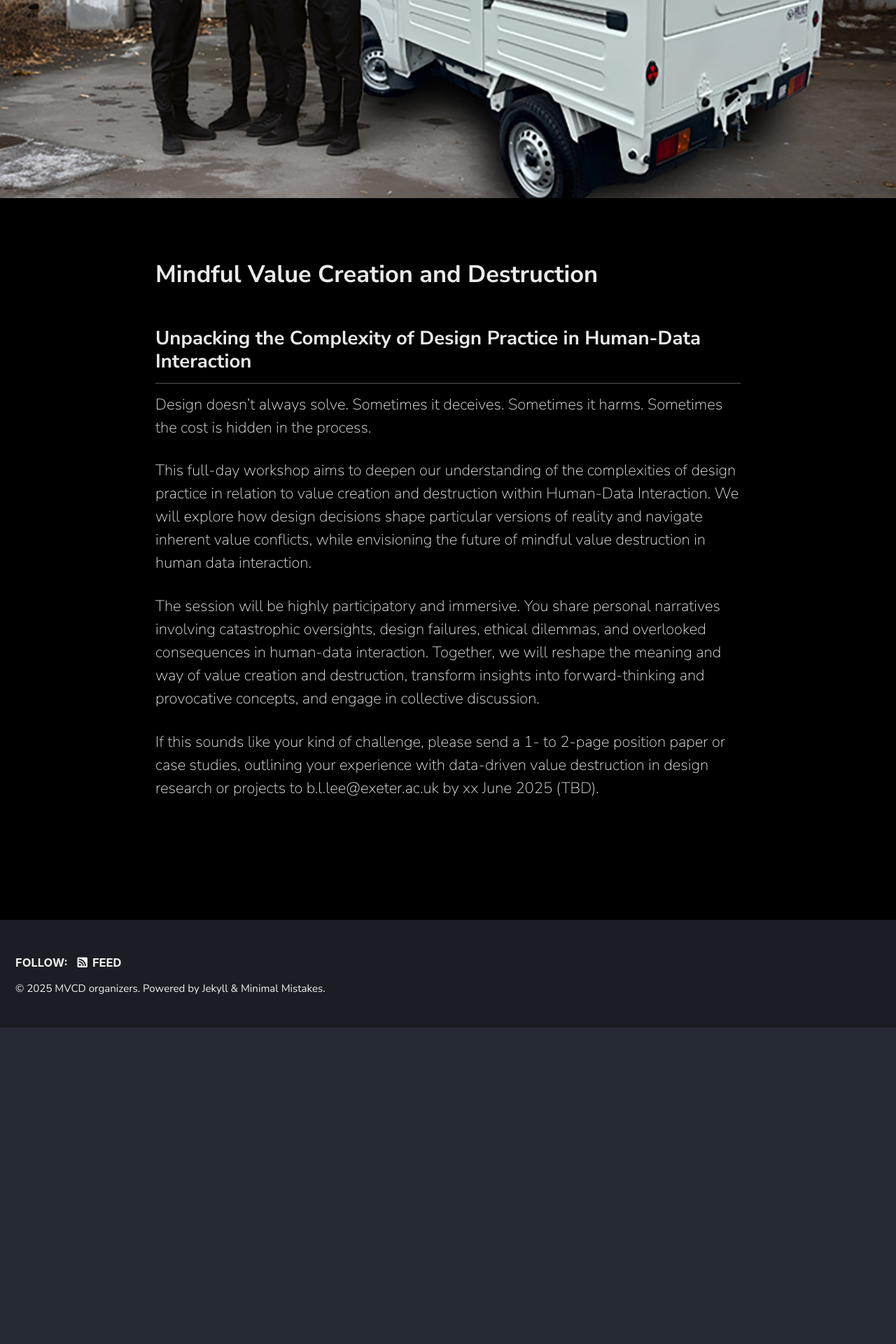
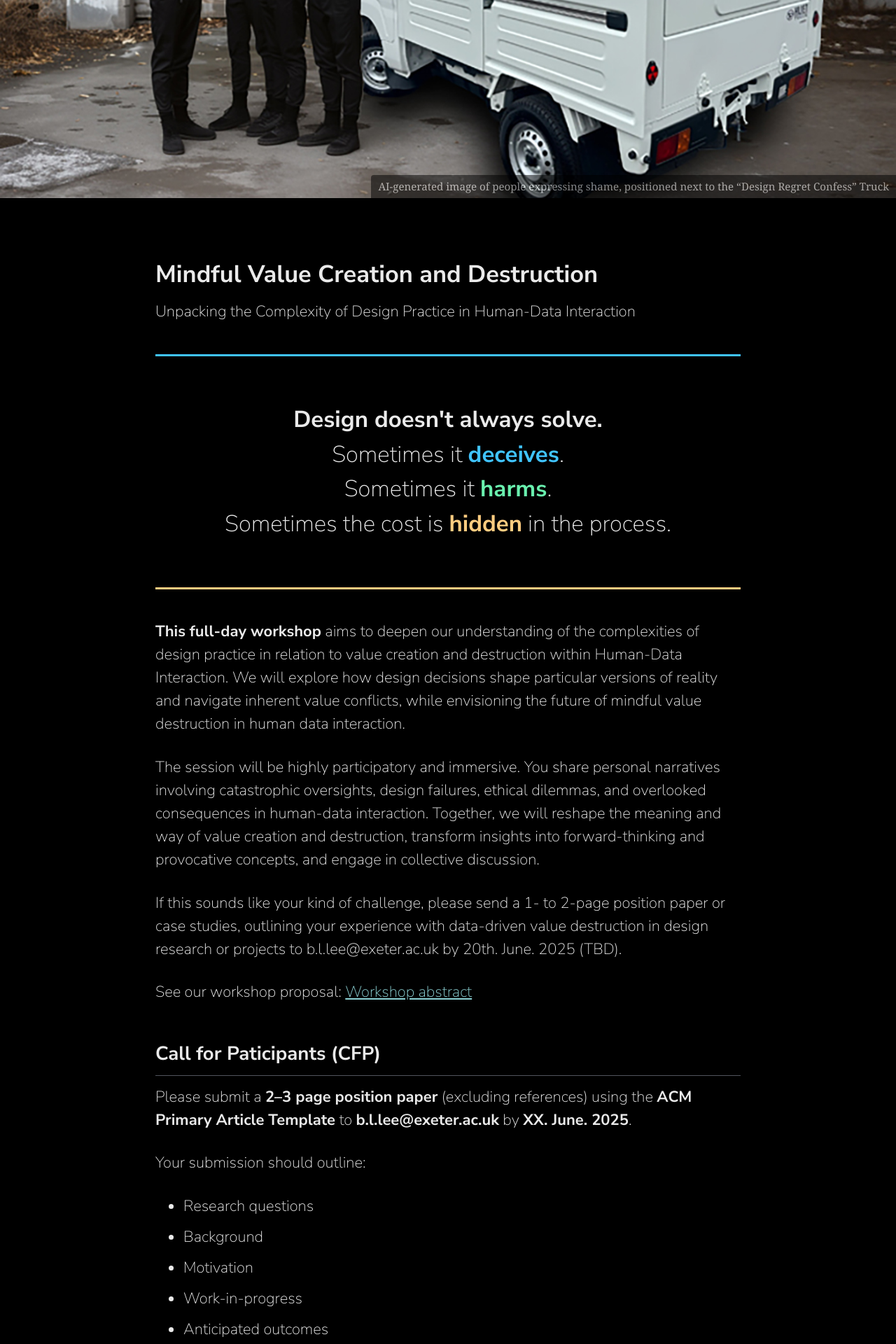
Before and after one commit to mindfluct2025/mindfluct2025.github.io, a Jekyll site: the page built from index.html, in a window 1280 px wide. Shown: the part 406-2326 px from the top of the page at 70% size. Built offline with Jekyll 4.4.1, drawn with Linux system fonts in a browser that asks for light colours; cached includes are drawn as plain includes; the list of posts is cut into pages by our own code; before the commit the page ends 1874 px from its top, so only the background shows below that; some of the changed text lies outside the part shown.

Commit message:
landing page update

```diff
--- /dev/null
+++ b/_includes/cfp.html
@@ -0,0 +1,35 @@
+<h2>Call for Paticipants (CFP)</h2>
+<p>
+Please submit a <b>2–3 page position paper</b> (excluding references) using the <b>ACM Primary Article Template</b> to <b>b.l.lee@exeter.ac.uk</b> by <b>XX. June. 2025</b>.
+</p>
+<p>Your submission should outline:</p>
+<ul>
+  <li>Research questions</li>
+  <li>Background</li>
+  <li>Motivation</li>
+  <li>Work-in-progress</li>
+  <li>Anticipated outcomes</li>
+</ul>
+<p>The paper should relate to the workshop theme and can take either a <b>positioning</b> or <b>pictorial</b> format. Submissions will be evaluated based on <b>relevance, quality, and diversity</b>.</p>
+
+<h3>Topics of Interest</h3>
+<p>We invite submissions that explore:</p>
+<ul>
+  <li>Mindful value creation and destruction in data-driven design</li>
+  <li>Ethical dilemmas and unintended consequences in Human-Data Interaction</li>
+  <li>Critical reflections on complex design practices</li>
+  <li>Alternative narratives challenging dominant views of innovation</li>
+  <li>Speculative and participatory methods for navigating value tensions</li>
+  <li>Cross-disciplinary perspectives (e.g., sustainable design, more-than-human, STS)</li>
+</ul>
+
+<h3>Important Dates</h3>
+<ul>
+  <li><b>Submission deadline:</b> 20th. June. 2025</li>
+  <li><b>Notification of acceptance:</b> 25th. June. 2025</li>
+  <li><b>Workshop date:</b> 6th. July. 2025</li>
+</ul>
+
+<h3>Note</h3>
+<p>At least one author of each accepted submission must attend the workshop and present a relevant <b>artefact or object</b> related to their paper.</p>
+<p>If you have questions, please contact: <b>b.l.lee@exeter.ac.uk</b>.</p>
--- /dev/null
+++ b/_includes/people.html
@@ -0,0 +1,71 @@
+<h2>People</h2>
+<style>
+.people-cards {
+  display: flex;
+  flex-wrap: wrap;
+  gap: 2em;
+  justify-content: center;
+  margin: 2em 0;
+}
+.namecard {
+  border: 1.5px solid #fff;
+  border-radius: 1em;
+  box-shadow: 0 2px 12px rgba(0,0,0,0.15);
+  padding: 1.5em;
+  width: 260px;
+  text-align: center;
+  color: #fff;
+  background: transparent;
+  transition: background 0.35s cubic-bezier(.4,2,.6,1), color 0.35s, box-shadow 0.35s;
+}
+.namecard.boyeun:hover   { background: #2d3a4a; color: #ffd600; }
+.namecard.leah:hover     { background: #3a2d4a; color: #ffd600; }
+.namecard.michael:hover  { background: #2d4a3a; color: #ffd600; }
+.namecard.jongmo:hover   { background: #4a3a2d; color: #ffd600; }
+.namecard.chris:hover    { background: #4a2d2d; color: #ffd600; }
+
+.namecard:hover {
+  box-shadow: 0 8px 32px rgba(255,255,255,0.18);
+}
+.namecard img {
+  width: 90px;
+  height: 90px;
+  object-fit: cover;
+  border-radius: 50%;
+  margin-bottom: 1em;
+  border: 2px solid #fff;
+  transition: border-color 0.35s;
+}
+</style>
+<div class="people-cards">
+  <div class="namecard boyeun">
+    <img src="/assets/images/Boyeun_Lee.jpeg" alt="Boyeun Lee">
+    <div style="font-weight: 700; font-size: 1.15em; margin-bottom: 0.3em;">Boyeun Lee</div>
+    <div style="font-size: 0.98em; color: #b0e0ff; margin-bottom: 0.5em;">Assistant Professor, Exeter</div>
+    <div style="font-size: 0.95em; color: #ccc;">Design-led digital innovation, big data, ML</div>
+  </div>
+  <div class="namecard leah">
+    <img src="/assets/images/Leah_Chong.jpeg" alt="Leah Chong">
+    <div style="font-weight: 700; font-size: 1.15em; margin-bottom: 0.3em;">Leah Chong</div>
+    <div style="font-size: 0.98em; color: #b0e0ff; margin-bottom: 0.5em;">Postdoc, MIT → Assistant Prof., UT Austin</div>
+    <div style="font-size: 0.95em; color: #ccc;">Human-AI collaboration, computational design</div>
+  </div>
+  <div class="namecard michael">
+    <img src="/assets/images/Michael_Stead.jpeg" alt="Michael Stead">
+    <div style="font-weight: 700; font-size: 1.15em; margin-bottom: 0.3em;">Michael Stead</div>
+    <div style="font-size: 0.98em; color: #b0e0ff; margin-bottom: 0.5em;">Lecturer, Lancaster</div>
+    <div style="font-size: 0.95em; color: #ccc;">Sustainable design, AI/IoT, participatory design</div>
+  </div>
+  <div class="namecard jongmo">
+    <img src="/assets/images/Jongmo_Kim.jpeg" alt="Jongmo Kim">
+    <div style="font-weight: 700; font-size: 1.15em; margin-bottom: 0.3em;">Jongmo Kim</div>
+    <div style="font-size: 0.98em; color: #b0e0ff; margin-bottom: 0.5em;">AI Lead Engineer, Powertask</div>
+    <div style="font-size: 0.95em; color: #ccc;">Knowledge graphs, LLM agents, GraphRAG</div>
+  </div>
+  <div class="namecard chris">
+    <img src="/assets/images/Chris_Speed.jpeg" alt="Chris Speed">
+    <div style="font-weight: 700; font-size: 1.15em; margin-bottom: 0.3em;">Chris Speed FRSE</div>
+    <div style="font-size: 0.98em; color: #b0e0ff; margin-bottom: 0.5em;">Professor, RMIT</div>
+    <div style="font-size: 0.95em; color: #ccc;">Regenerative futures, design informatics</div>
+  </div>
+</div>
--- a/index.html
+++ b/index.html
@@ -6,6 +6,7 @@
   - dark-theme
 header:
   overlay_image: /assets/images/DesignRegretConfess.jpg
+  caption: AI-generated image of people expressing shame, positioned next to the "Design Regret Confess" Truck
   overlay_filter: 0.0
   image_description: "Workshop header image"
 title: false
@@ -49,24 +50,36 @@
 
 <div class="archive">
   <h1>Mindful	Value Creation and Destruction	</h1>
-  <h2>Unpacking the Complexity of Design Practice in Human-Data Interaction </h2>
+  <p>Unpacking the Complexity of Design Practice in Human-Data Interaction </p>
+
+  <hr style="border:0; border-top:3px solid #40c4ff; margin:2em 0;">
+  <p style="text-align:center; font-size:1.5em; margin:2em 0;">
+    <span style="font-weight:700;">Design doesn't always solve.</span><br>
+    Sometimes it <span style="font-weight:700; color:#40c4ff;">deceives</span>.<br>
+    Sometimes it <span style="font-weight:700; color:#69f0ae;">harms</span>.<br>
+    Sometimes the cost is <span style="font-weight:700; color:#ffcc80;">hidden</span> in the process.
+  </p>
+  <hr style="border:0; border-top:3px solid #ffcc80; margin:2em 0;">
 
   <p>
-  Design doesn’t always solve. Sometimes it deceives. Sometimes it harms. Sometimes the cost is hidden in the process.
-  </p>
-  <p>
-  This full-day workshop aims to deepen our understanding of the complexities of design practice in relation to value creation and destruction within Human-Data Interaction. We will explore how design decisions shape particular versions of reality and navigate inherent value conflicts, while envisioning the future of mindful value destruction in human data interaction.
+  <b>This full-day workshop</b> aims to deepen our understanding of the complexities of design practice in relation to value creation and destruction within Human-Data Interaction. We will explore how design decisions shape particular versions of reality and navigate inherent value conflicts, while envisioning the future of mindful value destruction in human data interaction.
   </p>
   <p>
   The session will be highly participatory and immersive. You share personal narratives involving catastrophic oversights, design failures, ethical dilemmas, and overlooked consequences in human-data interaction. Together, we will reshape the meaning and way of value creation and destruction, transform insights into forward-thinking and provocative concepts, and engage in collective discussion.
   </p>
   <p>
-  If this sounds like your kind of challenge, please send a 1- to 2-page position paper or case studies, outlining your experience with data-driven value destruction in design research or projects to b.l.lee@exeter.ac.uk by xx June 2025 (TBD).
+  If this sounds like your kind of challenge, please send a 1- to 2-page position paper or case studies, outlining your experience with data-driven value destruction in design research or projects to b.l.lee@exeter.ac.uk by 20th. June. 2025 (TBD).
   </p>
 
+  See our workshop proposal: <a href="https://docs.google.com/document/d/196B8kVJUzhLadqH7r6TamXl4IvHWMaeT/edit?usp=share_link&ouid=114117029150292504686&rtpof=true&sd=true">Workshop abstract</a>
 
 <small>
 
 
 </small>
+
+{% include cfp.html %}
+
+{% include people.html %}
+
 </div>
```
Also changed, not shown: _pages/cfp.md (+37 -4 lines), assets/images/Boyeun_Lee.jpeg (added), 4 other files.
